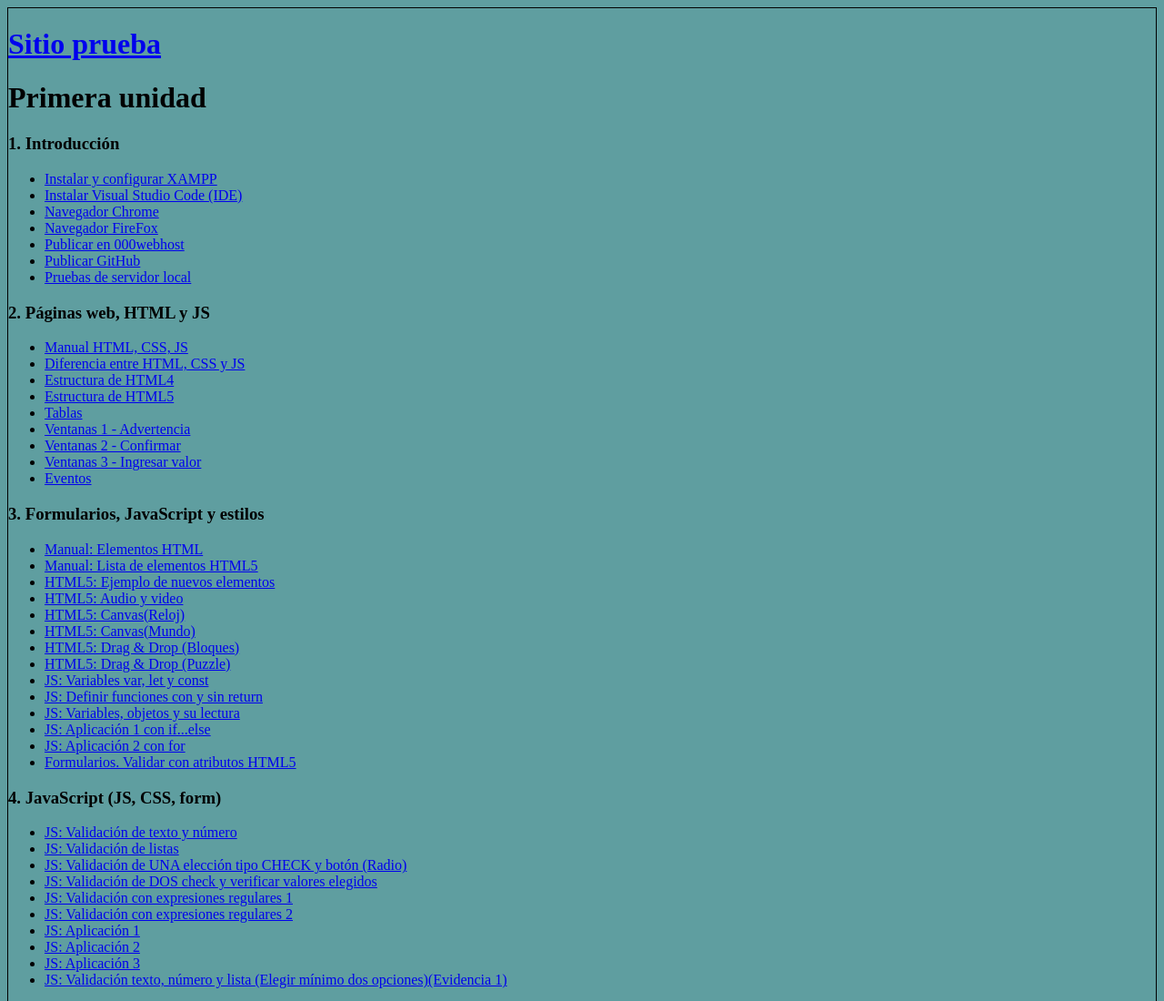
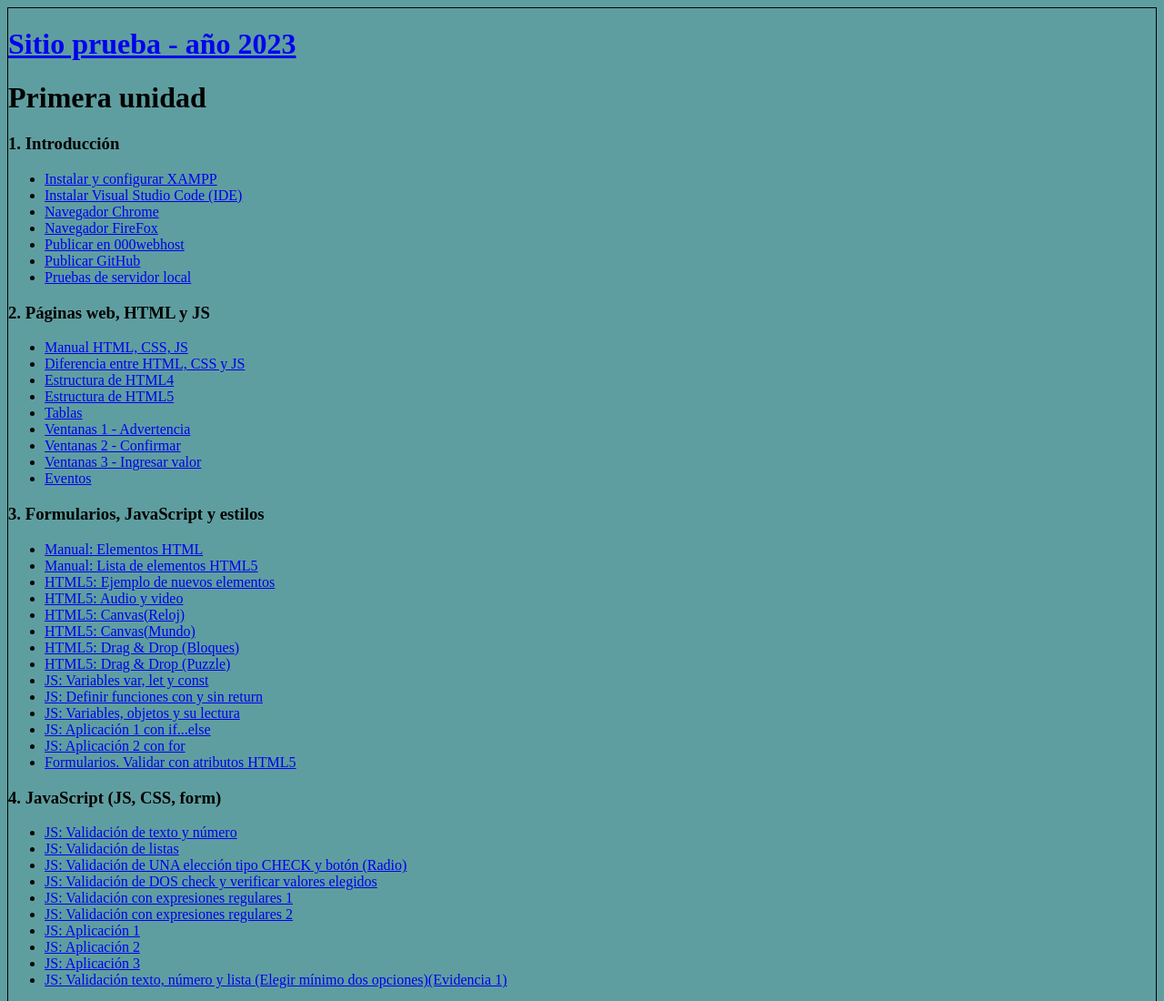
Before and after one commit to ClauSiles13/dulceria1327, a plain HTML site: page index.html in a window 1280 px wide. Shown: the top 1100 px of the page at 91% size. Drawn offline with Linux system fonts and the light colour scheme.

Commit message:
v02 edite index

```diff
--- a/index.html
+++ b/index.html
@@ -6,7 +6,7 @@
 <style> body{background-color: cadetblue; border: 1px solid black;} </style>
 </head>
 <body>
-	<h1> <a target="_blank" href="sitio/">Sitio prueba</a> </h1>
+	<h1> <a target="_blank" href="sitio/">Sitio prueba - año 2023</a> </h1>
 
 	<h1> Primera unidad </h1>
 	<h3> 1. Introducción </h3>
```
